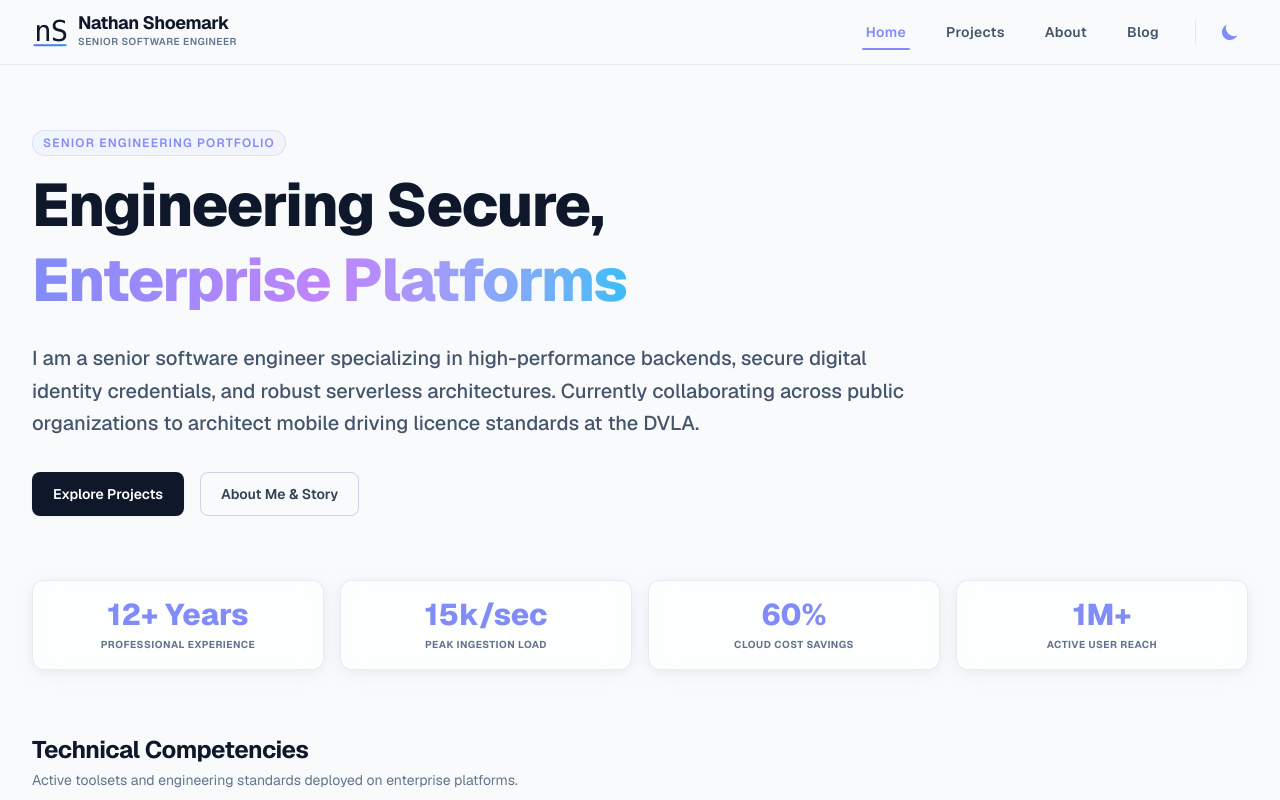
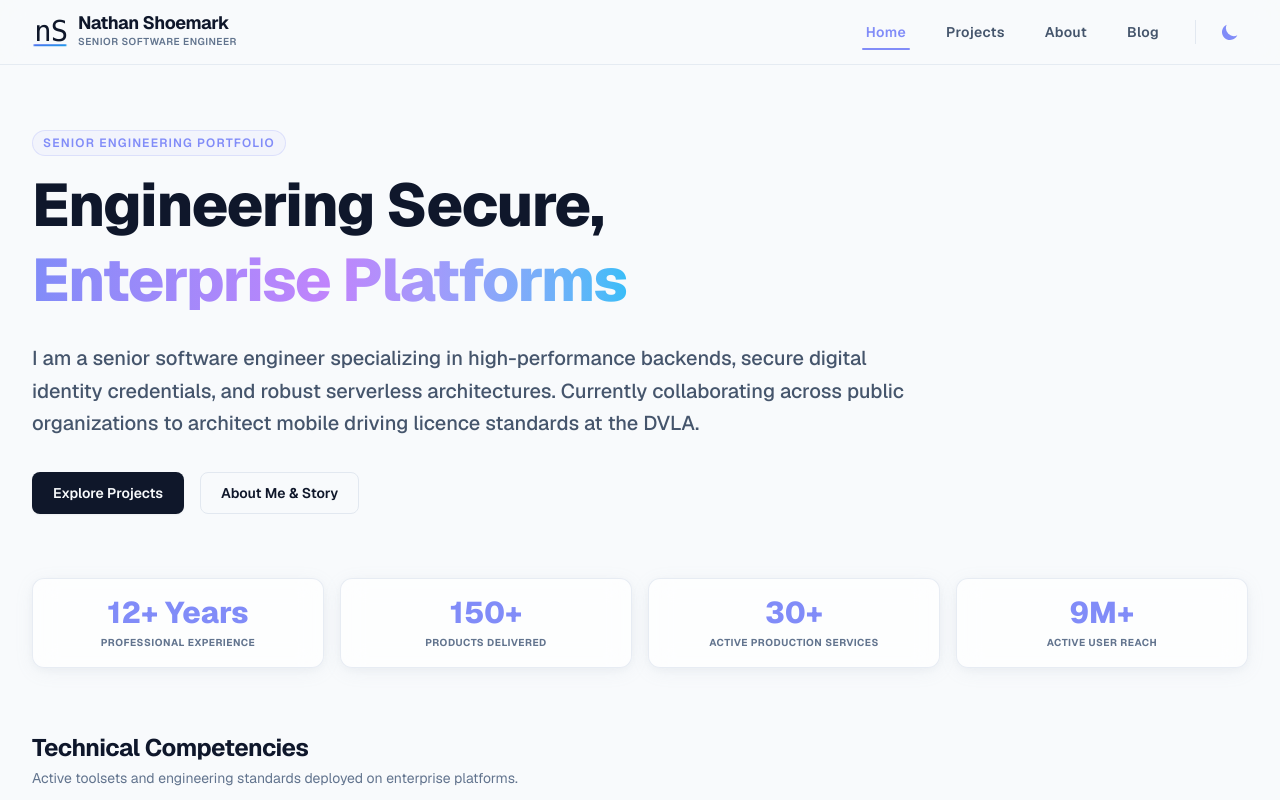
Before and after one commit to shoeyn/nextjs-site, a Next.js app: page / in a window 1280 px wide. Shown: the top 800 px of the page. Built offline with nearby package versions, Linux system fonts and the light colour scheme.

Commit message:
Final tweaks

```diff
--- a/src/app/blog/[...slug]/page.tsx
+++ b/src/app/blog/[...slug]/page.tsx
@@ -33,7 +33,7 @@ export default async function Page(props: {
       <div>
         <Link
           href="/blog"
-          className="hover:text-accent-primary dark:hover:text-accent-primary group inline-flex items-center gap-2 text-sm font-semibold text-slate-500 transition-colors dark:text-zinc-400"
+          className="group inline-flex items-center gap-2 text-sm font-semibold text-slate-500 transition-colors hover:text-slate-900 dark:text-zinc-400 dark:hover:text-zinc-50"
         >
           <svg
             className="h-4 w-4 transform transition-transform group-hover:-translate-x-1"
@@ -79,7 +79,7 @@ export default async function Page(props: {
               ))}
             </div>
           </div>
-          <h1 className="font-display text-3xl font-extrabold tracking-tight text-slate-950 sm:text-4xl dark:text-zinc-50">
+          <h1 className="font-display text-3xl font-extrabold tracking-tight text-slate-900 sm:text-4xl dark:text-zinc-50">
             {post.title}
           </h1>
         </div>
--- a/src/app/blog/page.tsx
+++ b/src/app/blog/page.tsx
@@ -84,7 +84,7 @@ export default function BlogIndexPage() {
                   </div>
 
                   {/* Title */}
-                  <h2 className="font-display hover:text-accent-primary dark:hover:text-accent-primary text-xl leading-snug font-bold text-slate-950 transition-colors sm:text-2xl dark:text-zinc-50">
+                  <h2 className="font-display hover:text-accent-primary dark:hover:text-accent-primary text-xl leading-snug font-bold text-slate-900 transition-colors sm:text-2xl dark:text-zinc-50">
                     <Link href={`/blog/${post.slug}`}>{post.title}</Link>
                   </h2>
 
@@ -101,7 +101,7 @@ export default function BlogIndexPage() {
                   </span>
                   <Link
                     href={`/blog/${post.slug}`}
-                    className="text-accent-primary hover:text-accent-secondary inline-flex items-center gap-1 text-sm font-semibold transition-colors"
+                    className="hover:text-accent-primary dark:hover:text-accent-primary inline-flex items-center gap-1 text-sm font-semibold text-slate-800 transition-colors dark:text-zinc-200"
                   >
                     Read Post
                     <svg
--- a/src/app/globals.css
+++ b/src/app/globals.css
@@ -124,61 +124,23 @@
 
 /* Standardized Button System */
 .btn {
-  display: inline-flex;
-  align-items: center;
-  justify-content: center;
-  gap: 0.5rem;
-  font-weight: 600;
-  border-radius: 0.5rem;
-  transition-property:
-    color, background-color, border-color, text-decoration-color, fill, stroke,
-    opacity, box-shadow, transform;
-  transition-timing-function: cubic-bezier(0.4, 0, 0.2, 1);
-  transition-duration: 200ms;
+  @apply inline-flex items-center justify-center gap-2 rounded-lg font-semibold transition-all duration-200;
 }
 
-/* Button Sizes */
+/* Sizes */
 .btn-sm {
-  padding: 0.5rem 1rem;
-  font-size: 0.75rem;
+  @apply px-4 py-2 text-xs;
 }
 
 .btn-md {
-  padding: 0.625rem 1.25rem;
-  font-size: 0.875rem;
+  @apply px-5 py-2.5 text-sm;
 }
 
-/* Button Variants */
+/* Variants — colours are driven entirely by the CSS var palette */
 .btn-primary {
-  background-color: #0f172a;
-  color: #ffffff;
-  border: 1px solid transparent;
-}
-.btn-primary:hover {
-  background-color: #1e293b;
-}
-.dark .btn-primary {
-  background-color: #f4f4f5;
-  color: #09090b;
-}
-.dark .btn-primary:hover {
-  background-color: #e4e4e7;
+  @apply bg-text-main text-bg-main border border-transparent hover:opacity-90;
 }
 
 .btn-outline {
-  border: 1px solid #cbd5e1;
-  color: #334155;
-  background-color: transparent;
+  @apply border-border-main text-text-main hover:bg-accent-muted border bg-transparent;
 }
-.btn-outline:hover {
-  background-color: #f1f5f9;
-  color: #0f172a;
-}
-.dark .btn-outline {
-  border-color: #27272a;
-  color: #d4d4d8;
-}
-.dark .btn-outline:hover {
-  background-color: #18181b;
-  color: #fafafa;
-}
--- a/src/app/page.tsx
+++ b/src/app/page.tsx
@@ -117,9 +117,9 @@ export default function Home() {
       <section className="grid grid-cols-2 gap-4 sm:grid-cols-4">
         {[
           { label: "Professional Experience", value: "12+ Years" },
-          { label: "Peak Ingestion Load", value: "15k/sec" },
-          { label: "Cloud Cost Savings", value: "60%" },
-          { label: "Active User Reach", value: "1M+" },
+          { label: "Products Delivered", value: "150+" },
+          { label: "Active Production Services", value: "30+" },
+          { label: "Active User Reach", value: "9M+" },
         ].map((stat, sIdx) => (
           <div
             key={sIdx}
@@ -239,7 +239,7 @@ export default function Home() {
             <span className="badge-pastel border-accent-secondary/20 text-accent-secondary bg-accent-secondary/5 px-2 py-0.5 text-[9px] tracking-widest uppercase">
               Humanity & Life Values
             </span>
-            <h3 className="font-display text-xl font-bold text-slate-950 dark:text-zinc-50">
+            <h3 className="font-display text-xl font-bold text-slate-900 dark:text-zinc-50">
               Parenthood & Engineering Leadership
             </h3>
             <p className="max-w-2xl text-sm text-slate-600 dark:text-zinc-400">
--- a/src/app/projects/page.tsx
+++ b/src/app/projects/page.tsx
@@ -57,7 +57,7 @@ export default function ProjectsPage() {
                   ISO/IEC 18013-5
                 </span>
               </div>
-              <h2 className="font-display text-2xl font-bold text-slate-950 sm:text-3xl dark:text-zinc-50">
+              <h2 className="font-display text-2xl font-bold text-slate-900 sm:text-3xl dark:text-zinc-50">
                 mdoc-builder (Mobile Driving Licence)
               </h2>
             </div>
--- a/src/components/footer.tsx
+++ b/src/components/footer.tsx
@@ -23,7 +23,7 @@ export function Footer() {
           <div className="flex items-center gap-6">
             <a
               href="mailto:n.shoemark@gmail.com"
-              className="hover:text-accent-primary dark:hover:text-accent-primary flex items-center gap-2 text-sm font-medium text-slate-600 transition-colors dark:text-zinc-300"
+              className="flex items-center gap-2 text-sm font-medium text-slate-600 transition-colors hover:text-slate-900 dark:text-zinc-300 dark:hover:text-zinc-50"
               title="Send email"
             >
               <MailIcon />
@@ -33,7 +33,7 @@ export function Footer() {
             <div className="flex items-center gap-4 text-slate-600 dark:text-zinc-300">
               <a
                 href="https://www.linkedin.com/in/nathanshoemark/"
-                className="hover:text-accent-primary dark:hover:text-accent-primary transition-colors"
+                className="transition-colors hover:text-slate-900 dark:hover:text-zinc-50"
                 title="LinkedIn Profile"
                 target="_blank"
                 rel="noreferrer"
@@ -44,7 +44,7 @@ export function Footer() {
               </a>
               <a
                 href="https://github.com/shoeyn"
-                className="hover:text-accent-primary dark:hover:text-accent-primary transition-colors"
+                className="transition-colors hover:text-slate-900 dark:hover:text-zinc-50"
                 title="GitHub Profile"
                 target="_blank"
                 rel="noreferrer"
```
